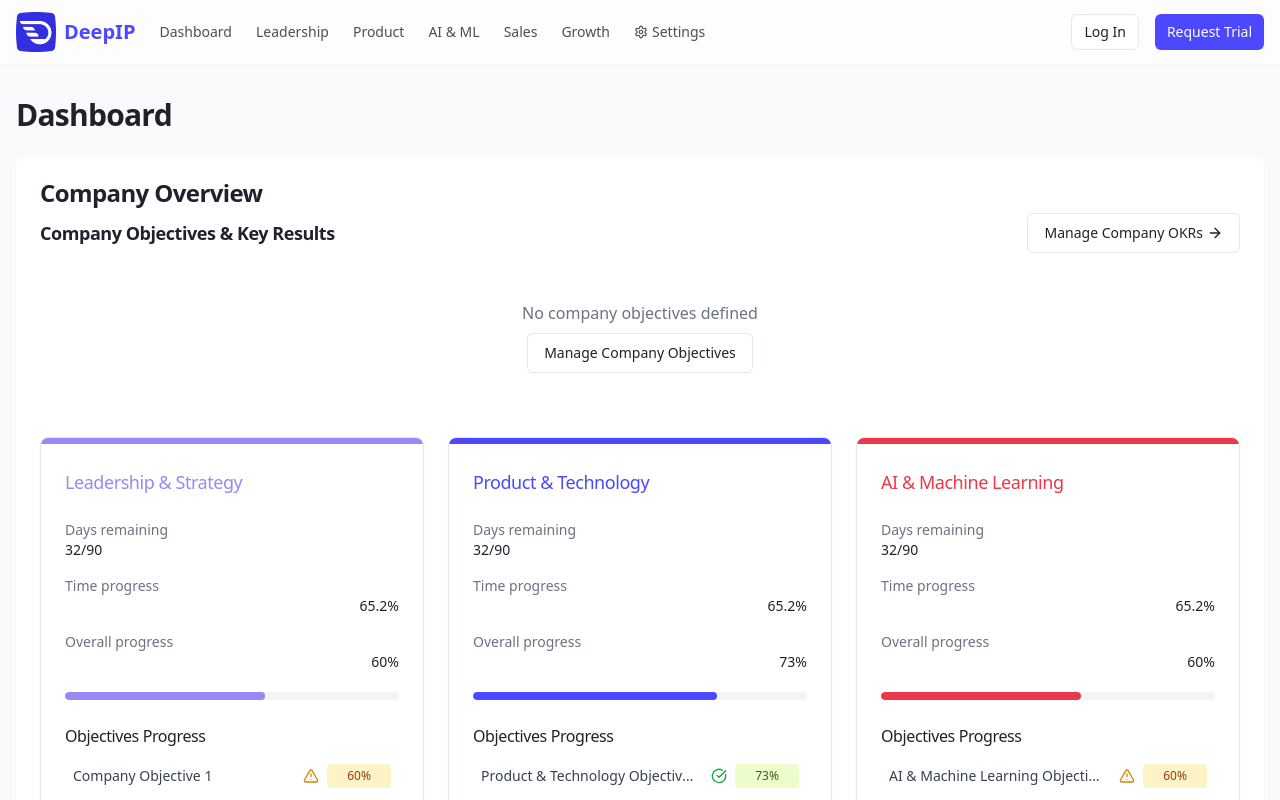
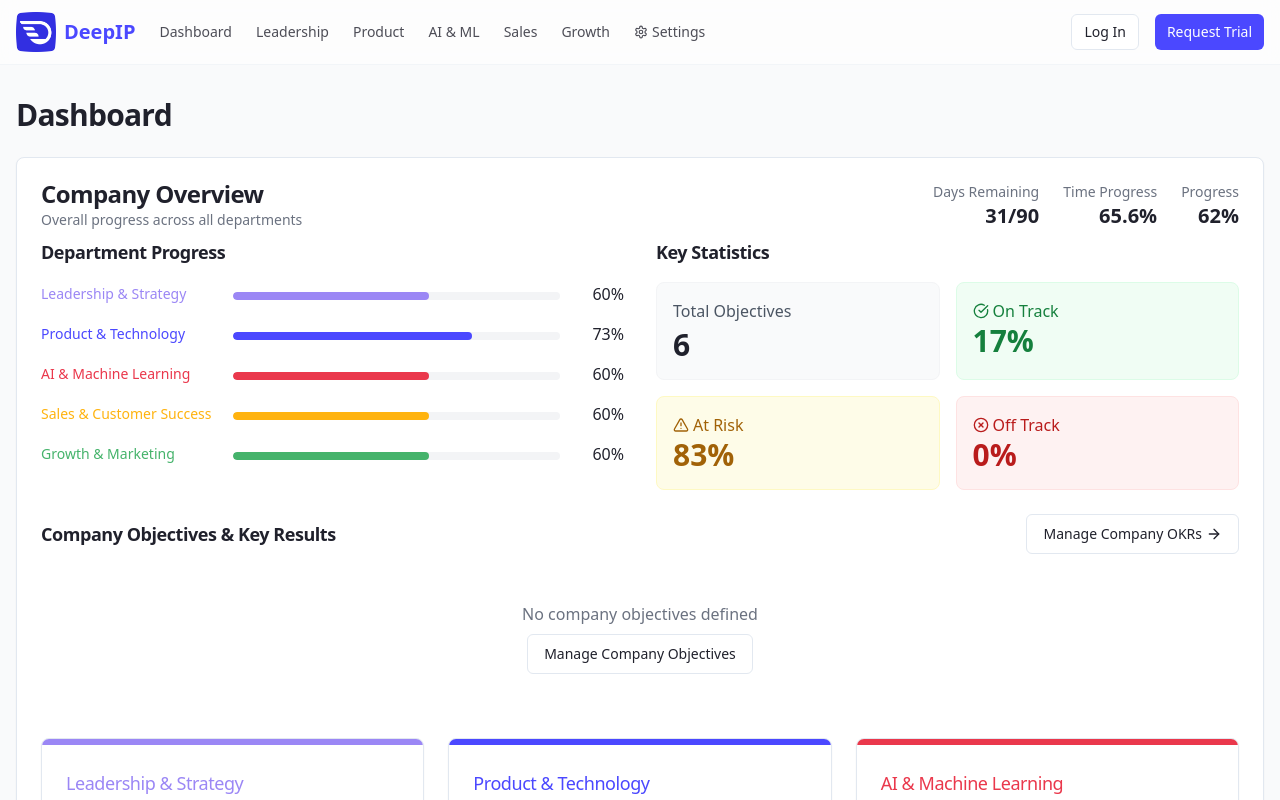
Before and after one commit to Pluurp/deepip-okr-flux, a React (Vite) app: page / in a window 1280 px wide. Shown: the top 800 px of the page. Built offline with nearby package versions, Linux system fonts and the light colour scheme.

Commit message:
Restore Company Overview section
The Company Overview section was missing from the dashboard. This commit restores the section to its previous state, including Department Progress, Key Statistics, and Overall Progress.

```diff
--- a/src/pages/Index.tsx
+++ b/src/pages/Index.tsx
@@ -1,21 +1,25 @@
 
-import React, { useEffect } from "react";
+import React, { useEffect, useMemo } from "react";
 import DashboardLayout from "@/layouts/DashboardLayout";
 import { departments, getDepartmentColor } from "@/data/departments";
 import DepartmentCard from "@/components/DepartmentCard";
 import { Card, CardContent, CardHeader, CardTitle } from "@/components/ui/card";
 import { Button } from "@/components/ui/button";
-import { ArrowRight } from "lucide-react";
+import { ArrowRight, CheckCircle, AlertTriangle, XCircle } from "lucide-react";
 import { Link } from "react-router-dom";
 import { useOKR } from "@/context/OKRContext";
 import ReadOnlyCompanyObjectiveList from "@/components/ReadOnlyCompanyObjectiveList";
 import { loadCompanyObjectives } from "@/utils/companyOkrUtils";
+import ProgressBar from "@/components/ProgressBar";
 
 const Index = () => {
   const {
     departmentStats,
     getObjectivesForDepartment,
-    refreshStats
+    refreshStats,
+    getCurrentDate,
+    globalStartDate,
+    globalEndDate,
   } = useOKR();
 
   useEffect(() => {
@@ -37,6 +41,52 @@ const Index = () => {
   // Load company objectives
   const companyObjectives = loadCompanyObjectives();
 
+  // Calculate company-wide statistics
+  const allObjectives = useMemo(() => {
+    return Object.values(objectivesLookup).flat();
+  }, [objectivesLookup]);
+
+  const companyStats = useMemo(() => {
+    // Calculate days remaining and total days
+    const currentDate = getCurrentDate();
+    const end = new Date(globalEndDate);
+    const start = new Date(globalStartDate);
+
+    const msPerDay = 1000 * 60 * 60 * 24;
+    const totalDays = Math.floor((end.getTime() - start.getTime()) / msPerDay) + 1;
+    const daysRemaining = Math.max(Math.ceil((end.getTime() - currentDate.getTime()) / msPerDay), 0);
+
+    // Calculate time progress
+    const timeProgress = parseFloat((((totalDays - daysRemaining) / totalDays) * 100).toFixed(1));
+
+    // Calculate overall progress
+    const overallProgress = Math.round(
+      allObjectives.reduce((sum, obj) => sum + obj.progress, 0) / (allObjectives.length || 1)
+    );
+
+    return {
+      daysRemaining,
+      totalDays,
+      timeProgress: isNaN(timeProgress) ? 0 : timeProgress,
+      overallProgress
+    };
+  }, [allObjectives, getCurrentDate, globalEndDate, globalStartDate]);
+
+  // Calculate statistics for status breakdown
+  const statusStats = useMemo(() => {
+    const totalCount = allObjectives.length;
+    const onTrackCount = allObjectives.filter(obj => obj.progress >= 70).length;
+    const atRiskCount = allObjectives.filter(obj => obj.progress >= 40 && obj.progress < 70).length;
+    const offTrackCount = allObjectives.filter(obj => obj.progress < 40).length;
+
+    return {
+      totalCount,
+      onTrackPercent: totalCount ? Math.round((onTrackCount / totalCount) * 100) : 0,
+      atRiskPercent: totalCount ? Math.round((atRiskCount / totalCount) * 100) : 0,
+      offTrackPercent: totalCount ? Math.round((offTrackCount / totalCount) * 100) : 0
+    };
+  }, [allObjectives]);
+
   return (
     <DashboardLayout>
       <div className="animate-fade-in">
@@ -44,11 +94,111 @@ const Index = () => {
           <h1 className="text-3xl font-bold tracking-tight">Dashboard</h1>
         </div>
 
-        <Card className="mb-8 border-0 shadow-sm">
+        {/* Company Overview Card */}
+        <Card className="mb-8 border shadow-sm">
           <CardHeader className="pb-2">
-            <CardTitle>Company Overview</CardTitle>
+            <div className="flex justify-between items-center">
+              <div>
+                <CardTitle>Company Overview</CardTitle>
+                <p className="text-sm text-gray-500 mt-1">Overall progress across all departments</p>
+              </div>
+              <div className="flex space-x-6 text-right">
+                <div>
+                  <div className="text-sm text-gray-500">Days Remaining</div>
+                  <div className="text-xl font-semibold">{companyStats.daysRemaining}/{companyStats.totalDays}</div>
+                </div>
+                <div>
+                  <div className="text-sm text-gray-500">Time Progress</div>
+                  <div className="text-xl font-semibold">{companyStats.timeProgress}%</div>
+                </div>
+                <div>
+                  <div className="text-sm text-gray-500">Progress</div>
+                  <div className="text-xl font-semibold">{companyStats.overallProgress}%</div>
+                </div>
+              </div>
+            </div>
           </CardHeader>
           <CardContent>
+            {/* Department Progress Section */}
+            <div className="grid grid-cols-1 lg:grid-cols-2 gap-8 mb-6">
+              <div>
+                <h3 className="text-lg font-semibold mb-4">Department Progress</h3>
+                <div className="space-y-4">
+                  {departments.map((department) => {
+                    const stats = departmentStats[department.id];
+                    const color = getDepartmentColor(department.id);
+
+                    return (
+                      <div key={department.id} className="flex items-center">
+                        <div className="w-48 text-sm" style={{ color }}>
+                          {department.name}
+                        </div>
+                        <div className="flex-1 mr-4">
+                          <ProgressBar
+                            value={stats.overallProgress}
+                            size="md"
+                            color={color}
+                          />
+                        </div>
+                        <div className="text-right w-12 font-medium">
+                          {stats.overallProgress}%
+                        </div>
+                      </div>
+                    );
+                  })}
+                </div>
+              </div>
+
+              {/* Key Statistics Section */}
+              <div>
+                <h3 className="text-lg font-semibold mb-4">Key Statistics</h3>
+                <div className="grid grid-cols-1 md:grid-cols-2 gap-4">
+                  <Card className="bg-gray-50 border border-gray-100 shadow-none">
+                    <CardContent className="p-4">
+                      <div className="text-gray-600 mb-1">Total Objectives</div>
+                      <div className="text-3xl font-bold">{statusStats.totalCount}</div>
+                    </CardContent>
+                  </Card>
+
+                  <Card className="bg-green-50 border border-green-100 shadow-none">
+                    <CardContent className="p-4 flex justify-between items-center">
+                      <div>
+                        <div className="flex items-center gap-1 text-green-700">
+                          <CheckCircle size={16} />
+                          <span>On Track</span>
+                        </div>
+                        <div className="text-3xl font-bold text-green-700">{statusStats.onTrackPercent}%</div>
+                      </div>
+                    </CardContent>
+                  </Card>
+
+                  <Card className="bg-yellow-50 border border-yellow-100 shadow-none">
+                    <CardContent className="p-4 flex justify-between items-center">
+                      <div>
+                        <div className="flex items-center gap-1 text-yellow-700">
+                          <AlertTriangle size={16} />
+                          <span>At Risk</span>
+                        </div>
+                        <div className="text-3xl font-bold text-yellow-700">{statusStats.atRiskPercent}%</div>
+                      </div>
+                    </CardContent>
+                  </Card>
+
+                  <Card className="bg-red-50 border border-red-100 shadow-none">
+                    <CardContent className="p-4 flex justify-between items-center">
+                      <div>
+                        <div className="flex items-center gap-1 text-red-700">
+                          <XCircle size={16} />
+                          <span>Off Track</span>
+                        </div>
+                        <div className="text-3xl font-bold text-red-700">{statusStats.offTrackPercent}%</div>
+                      </div>
+                    </CardContent>
+                  </Card>
+                </div>
+              </div>
+            </div>
+
             {/* Company Objectives Section (Read-Only) */}
             <div className="mb-6">
               <div className="flex justify-between items-center mb-4">
@@ -67,7 +217,7 @@ const Index = () => {
             {/* Department Grid */}
             <div className="grid grid-cols-1 md:grid-cols-2 lg:grid-cols-3 gap-6 mt-8">
               {departments.map((department) => {
-                const objectives = objectivesLookup[department.id as keyof typeof objectivesLookup] || [];
+                const objectives = objectivesLookup[department.id] || [];
 
                 const objectivesForCard = objectives.map(obj => ({
                   title: obj.title,
@@ -78,7 +228,7 @@ const Index = () => {
                   <DepartmentCard
                     key={department.id}
                     department={department}
-                    stats={departmentStats[department.id as keyof typeof departmentStats]}
+                    stats={departmentStats[department.id]}
                     objectives={objectivesForCard}
                   />
                 );
```
